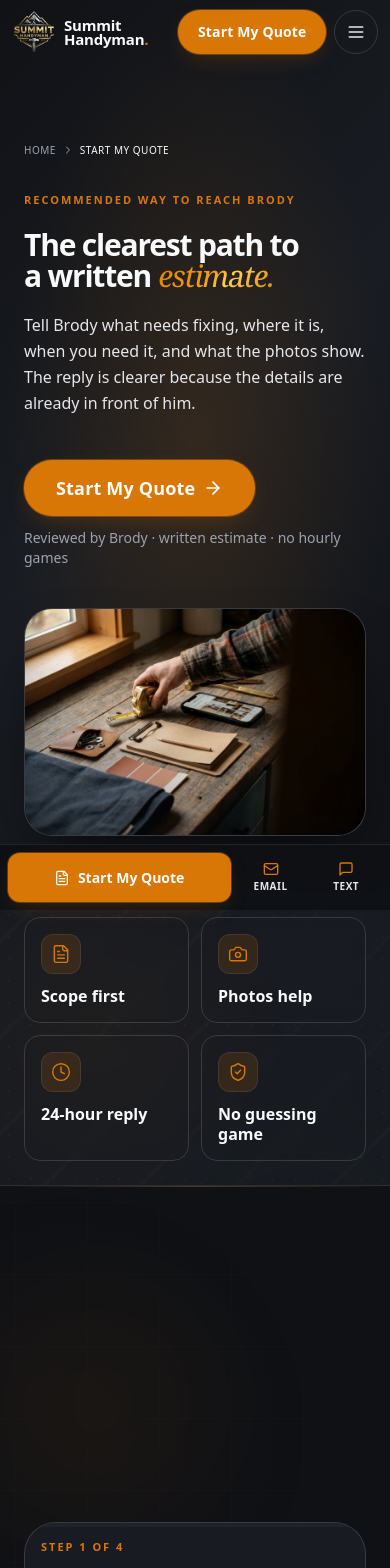
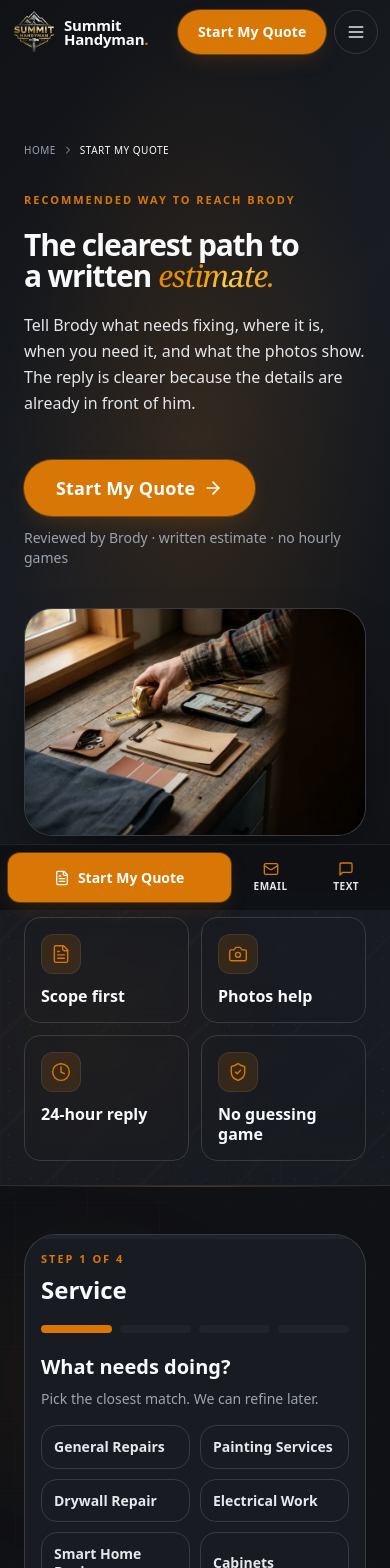
Before and after one commit to KootenayMadeDigital/Summit-Handyman-v2, a Next.js app: page /quote in a window 390 px wide. Shown: the top 1568 px of the page. Built offline with nearby package versions, Linux system fonts and the light colour scheme; a web font is replaced by a local one.

Commit message:
fix: prevent section art from creating mobile gaps

```diff
--- a/app/globals.css
+++ b/app/globals.css
@@ -228,7 +228,7 @@ body {
   overflow: hidden;
 }
 
-.summit-section-shell > :not(.summit-section-atmosphere) {
+.summit-section-shell > :not(.summit-section-atmosphere):not(.absolute) {
   position: relative;
   z-index: 1;
 }
```
